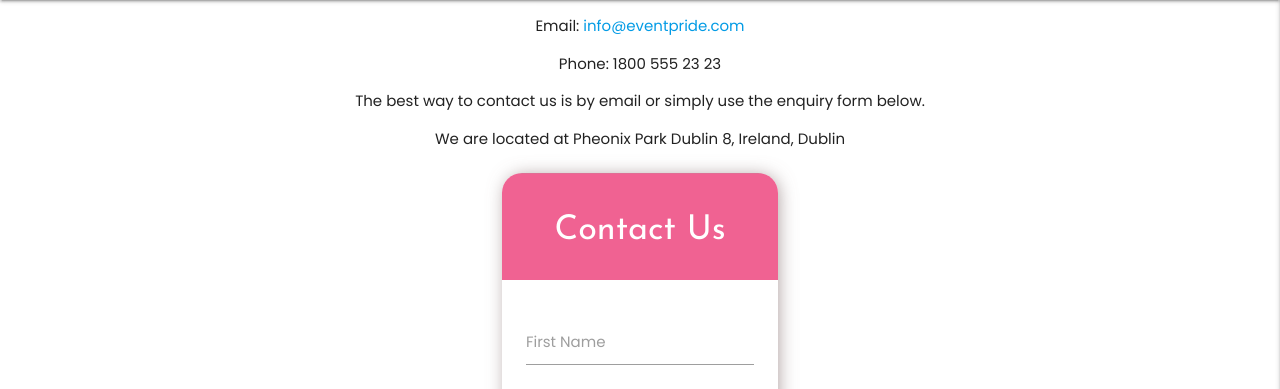
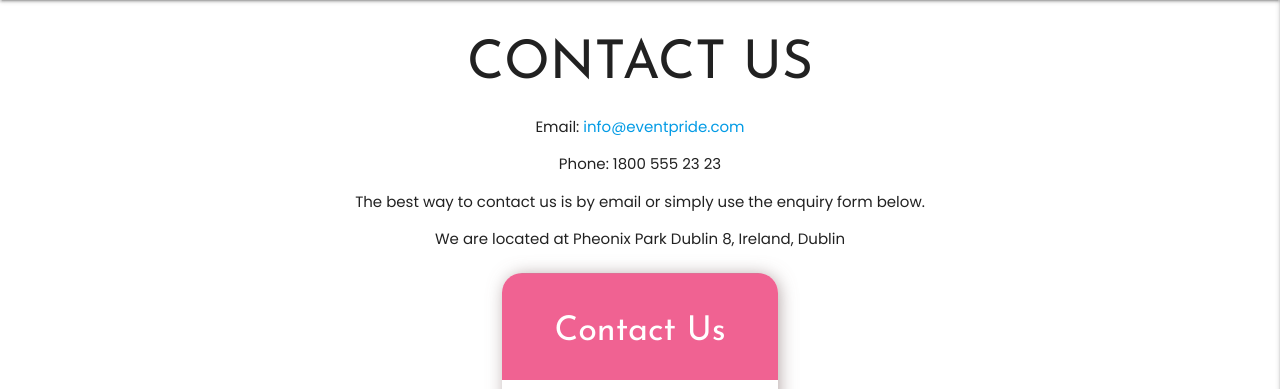
Before and after one commit to roomacarthur/eventpride, a Flask app: page /contact-us in a window 1280 px wide. Shown: the part 80-469 px from the top of the page. Run offline with Flask 2, Linux system fonts and the light colour scheme; some libraries are stand-ins or nearby versions.

Commit message:
added contact-us map to container

```diff
--- a/templates/contact-us.html
+++ b/templates/contact-us.html
@@ -1,5 +1,6 @@
 {% extends "base.html" %} {% block content %}
 <div class="container">
+  <h2 class="center">CONTACT US</h2>
   <section>
     <div class="contact-text center">
       <p>
@@ -62,7 +63,6 @@
   </div>
   <div id="mapid"></div>
 </div>
-</div>
 <script>
   var myMap = L.map("mapid").setView(
     [53.35616181731429, -6.329538621379867],
@@ -83,4 +83,4 @@
     }
   ).addTo(myMap);
 </script>
-  {% endblock %}
+{% endblock %}
```
